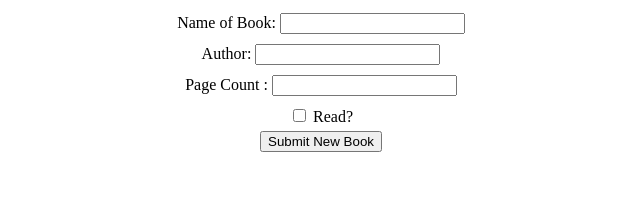
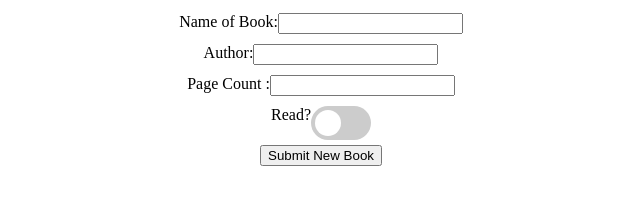
Before and after one commit to jello-connoisseur/book, a plain HTML site: page index.html in a window 1280 px wide. Shown: the whole page, without its empty margins (319-959 px from the left). Drawn offline with Linux system fonts and the light colour scheme.

Commit message:
added toggle functionality for read section

```diff
--- a/index.html
+++ b/index.html
@@ -28,9 +28,11 @@
         </div>
 
         <div class="section">
-            <label>
-                <input type="checkbox" name="read"> Read?
-              </label>
+            <div>Read?</div>
+            <label class="switch">
+                <input type="checkbox">
+                <span class="slider round"></span>
+            </label>
         </div>
 
         <button>Submit New Book</button>
--- a/style.css
+++ b/style.css
@@ -12,4 +12,69 @@ form{
 
 .section{
     margin: 5px;
+    display: flex;
+    flex-direction: row;
 }
+
+/* The switch - the box around the slider */
+.switch {
+    position: relative;
+    display: inline-block;
+    width: 60px;
+    height: 34px;
+  }
+
+  /* Hide default HTML checkbox */
+.switch input {
+    opacity: 0;
+    width: 0;
+    height: 0;
+  }
+
+  /* The slider */
+.slider {
+    position: absolute;
+    cursor: pointer;
+    top: 0;
+    left: 0;
+    right: 0;
+    bottom: 0;
+    background-color: #ccc;
+    -webkit-transition: .4s;
+    transition: .4s;
+  }
+
+  .slider:before {
+    position: absolute;
+    content: "";
+    height: 26px;
+    width: 26px;
+    left: 4px;
+    bottom: 4px;
+    background-color: white;
+    -webkit-transition: .4s;
+    transition: .4s;
+  }
+
+  input:checked + .slider {
+    background-color: #2196F3;
+  }
+
+  input:focus + .slider {
+    box-shadow: 0 0 1px #2196F3;
+  }
+
+  input:checked + .slider:before {
+    -webkit-transform: translateX(26px);
+    -ms-transform: translateX(26px);
+    transform: translateX(26px);
+  }
+
+  /* Rounded sliders */
+  .slider.round {
+    border-radius: 34px;
+  }
+
+  .slider.round:before {
+    border-radius: 50%;
+  }
```
